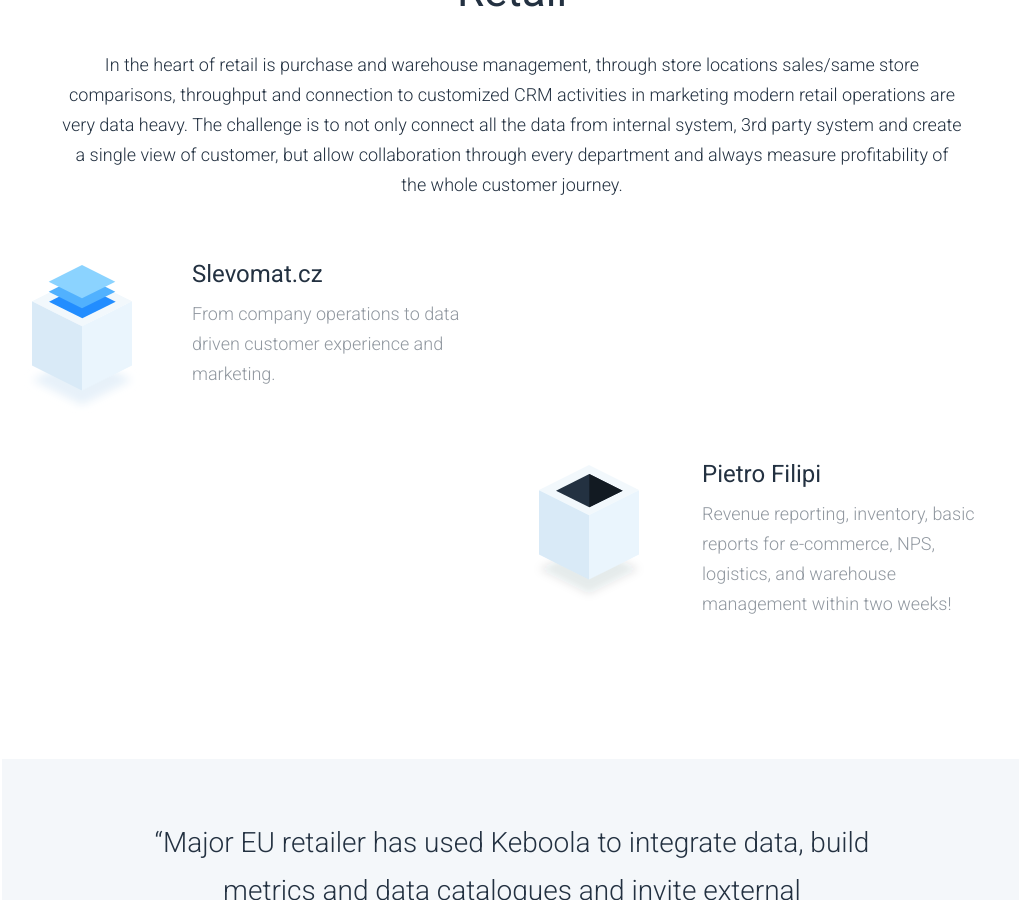
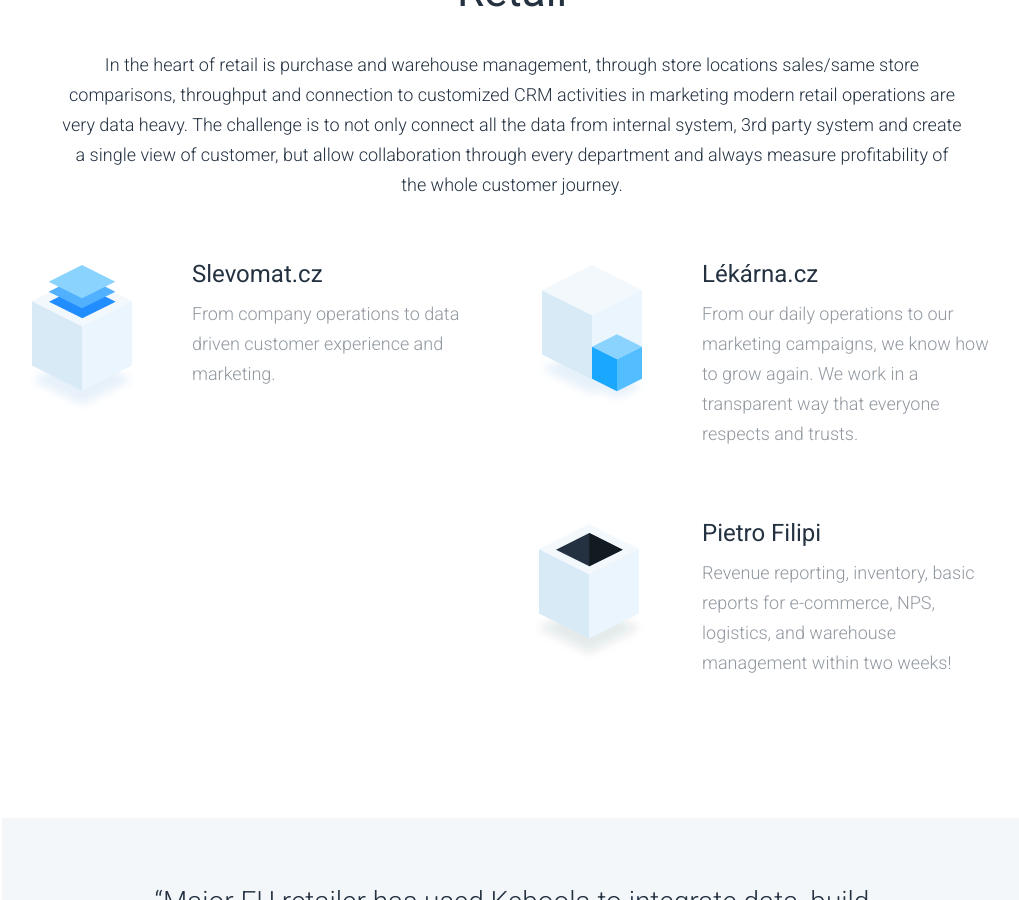
Before and after one commit to keboola/website, a Jekyll site: the page built from _solutions/solutions.md, in a window 1280 px wide and 900 px high, scrolled down 1467 px. Shown: the whole window, without its empty margins (128-1147 px from the left). Built offline with Jekyll 4.4.1, drawn with Linux system fonts in a browser that asks for light colours; nearby versions of some CDN libraries.

Commit message:
Update from Forestry.io - Updated solutions.md

```diff
--- a/_solutions/solutions.md
+++ b/_solutions/solutions.md
@@ -40,7 +40,10 @@
   - icotype: blue
     title: Slevomat.cz
     desc: From company operations to data driven customer experience and marketing.
-  - {}
+  - title: Lékárna.cz
+    desc: From our daily operations to our marketing campaigns, we know how to grow
+      again. We work in a transparent way that everyone respects and trusts.
+    icotype: blueright
   - {}
   - title: Pietro Filipi
     icotype: black
```
